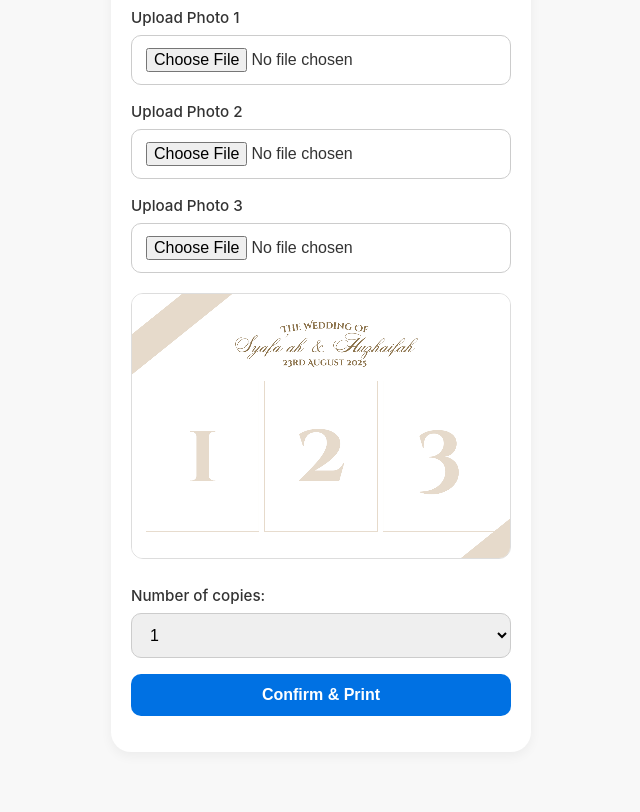
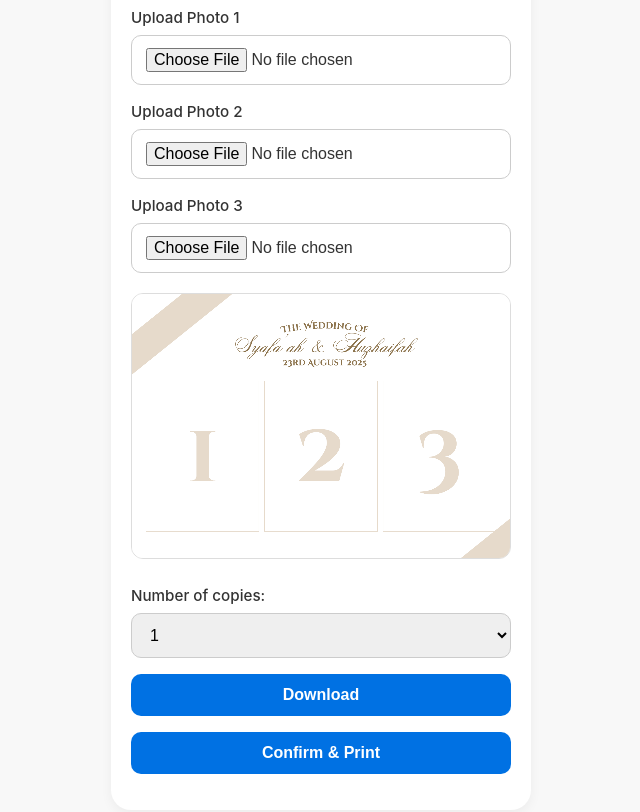
Before and after one commit to Ghufeyda/snapstrip, a plain HTML site: page index.html in a window 1280 px wide. Shown: the part 130-942 px from the top of the page, without its empty margins (319-959 px from the left). Before the commit the page ends 902 px from the top, so only its background shows below. Drawn offline with Linux system fonts and the light colour scheme.

Commit message:
Update index.html
added download button

```diff
--- a/index.html
+++ b/index.html
@@ -33,7 +33,9 @@
       <option value="5">5</option>
     </select>
 
+    <button id="downloadImage">Download</button>
     <button id="confirmPrint">Confirm & Print</button>
+
   </main>
 
   <script src="script.js"></script>
```
